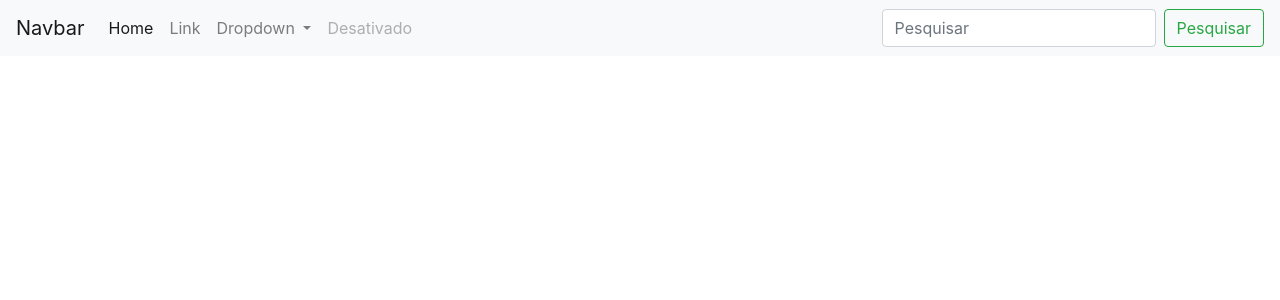
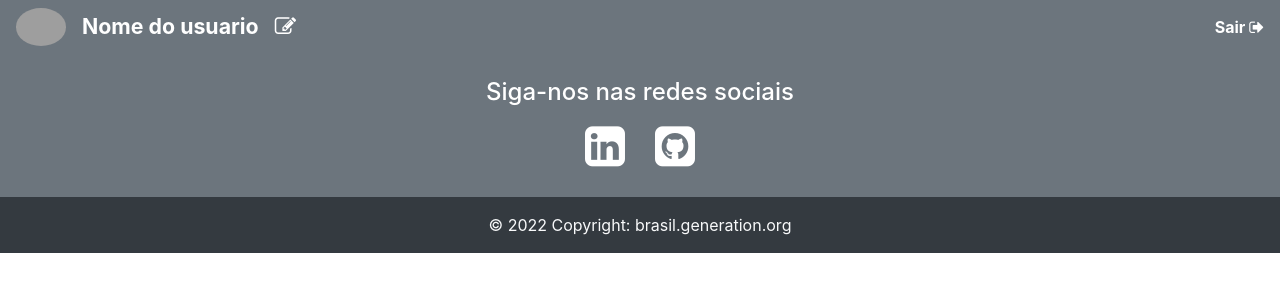
Before and after one commit to Helga2405/Front-End, an Angular app in the folder blogPessoalFrontHA/: page / in a window 1280 px wide. Shown: the top 300 px of the page. Built offline with nearby package versions, Linux system fonts and the light colour scheme; grey boxes are pictures that could not be loaded.

Commit message:
implementação de menu e rodape

```diff
--- a/blogPessoalFrontHA/src/app/app.component.html
+++ b/blogPessoalFrontHA/src/app/app.component.html
@@ -1,40 +1,2 @@
-
-
-
-
-
-  <nav class="navbar navbar-expand-lg navbar-light bg-light">
-    <a class="navbar-brand" href="#">Navbar</a>
-    <button class="navbar-toggler" type="button" data-toggle="collapse" data-target="#conteudoNavbarSuportado" aria-controls="conteudoNavbarSuportado" aria-expanded="false" aria-label="Alterna navegação">
-      <span class="navbar-toggler-icon"></span>
-    </button>
-
-    <div class="collapse navbar-collapse" id="conteudoNavbarSuportado">
-      <ul class="navbar-nav mr-auto">
-        <li class="nav-item active">
-          <a class="nav-link" href="#">Home <span class="sr-only">(página atual)</span></a>
-        </li>
-        <li class="nav-item">
-          <a class="nav-link" href="#">Link</a>
-        </li>
-        <li class="nav-item dropdown">
-          <a class="nav-link dropdown-toggle" href="#" id="navbarDropdown" role="button" data-toggle="dropdown" aria-haspopup="true" aria-expanded="false">
-            Dropdown
-          </a>
-          <div class="dropdown-menu" aria-labelledby="navbarDropdown">
-            <a class="dropdown-item" href="#">Ação</a>
-            <a class="dropdown-item" href="#">Outra ação</a>
-            <div class="dropdown-divider"></div>
-            <a class="dropdown-item" href="#">Algo mais aqui</a>
-          </div>
-        </li>
-        <li class="nav-item">
-          <a class="nav-link disabled" href="#">Desativado</a>
-        </li>
-      </ul>
-      <form class="form-inline my-2 my-lg-0">
-        <input class="form-control mr-sm-2" type="search" placeholder="Pesquisar" aria-label="Pesquisar">
-        <button class="btn btn-outline-success my-2 my-sm-0" type="submit">Pesquisar</button>
-      </form>
-    </div>
-  </nav>
+<app-menu></app-menu>
+<app-rodape></app-rodape>
--- a/blogPessoalFrontHA/src/app/app.module.ts
+++ b/blogPessoalFrontHA/src/app/app.module.ts
@@ -3,10 +3,14 @@ import { BrowserModule } from '@angular/platform-browser';
 
 import { AppRoutingModule } from './app-routing.module';
 import { AppComponent } from './app.component';
+import { MenuComponent } from './menu/menu.component';
+import { RodapeComponent } from './rodape/rodape.component';
 
 @NgModule({
   declarations: [
-    AppComponent
+    AppComponent,
+    MenuComponent,
+    RodapeComponent
   ],
   imports: [
     BrowserModule,
--- /dev/null
+++ b/blogPessoalFrontHA/src/app/menu/menu.component.css
@@ -0,0 +1,7 @@
+.fs-16{
+    font-size: 16pt;
+}
+
+a{
+    cursor: pointer;
+}
--- /dev/null
+++ b/blogPessoalFrontHA/src/app/menu/menu.component.html
@@ -0,0 +1,32 @@
+<nav class="navbar navbar-expand-lg navbar-light bg-secondary">
+
+    <button class="navbar-toggler" type="button" data-toggle="collapse" data-target="#conteudoNavbarSuportado" aria-controls="conteudoNavbarSuportado" aria-expanded="false" aria-label="Alterna navegação">
+      <span class="navbar-toggler-icon"></span>
+    </button>
+
+    <div class="collapse navbar-collapse" id="conteudoNavbarSuportado">
+      <ul class="navbar-nav mr-auto d-flex align-items-center">
+        <li class="nav-item active">
+          <img src="https://www.hallaminternet.com/wp-content/uploads/2020/01/Is-blogging-relevant-anymore.jpeg" alt="Imagem do usuario" width="50px" height= "50px" class= "img-fluid rounded-circle">
+        </li>
+        <li class="nav-item pl-3 font-size: fs-16">
+          <p class="m-0 font-weight-bold text-white">Nome do usuario</p>
+        </li>
+
+        <li class="nav-item pl-3">
+          <a href="">
+            <p class="text-white fs-16 m-0 "><i class="fa fa-pencil-square-o" aria-hidden="true"></i></p>
+          </a>
+        </li>
+      </ul>
+
+      <ul class="navbar-nav ml-auto d-flex align-items-center" >
+        <li class="nav-item pl-3">
+          <a class="m-0 font-weight-bold text-white">Sair <i class="fa fa-sign-out" aria-hidden="true"></i></a>
+
+        </li>
+
+      </ul>
+
+    </div>
+  </nav>
--- /dev/null
+++ b/blogPessoalFrontHA/src/app/menu/menu.component.ts
@@ -0,0 +1,15 @@
+import { Component, OnInit } from '@angular/core';
+
+@Component({
+  selector: 'app-menu',
+  templateUrl: './menu.component.html',
+  styleUrls: ['./menu.component.css']
+})
+export class MenuComponent implements OnInit {
+
+  constructor() { }
+
+  ngOnInit(): void {
+  }
+
+}
--- /dev/null
+++ b/blogPessoalFrontHA/src/app/rodape/rodape.component.css
@@ -0,0 +1,24 @@
+ul.social-network{
+    list-atyle: none;
+    padding: 0;
+    }
+
+    ul.social-network li{
+        display: inline;
+        margin: 0;
+        padding: 5px;
+    }
+
+    .fa{
+        font-size: 35pt;
+        color: white;
+        padding: 10px;
+    }
+
+    .fa-linkedin-square:hover{
+        color:blue;
+    }
+
+    .fa-github-square:hover{
+        color:black;
+    }
--- /dev/null
+++ b/blogPessoalFrontHA/src/app/rodape/rodape.component.html
@@ -0,0 +1,44 @@
+<footer class="page-footer font-small bg-secondary pt-4">
+
+    <div class="container">
+        <div class="row">
+            <div class="col-md-12 d-flex justify-content-center">
+                <h4 class="text-white">Siga-nos nas redes sociais</h4>
+
+            </div>
+        </div>
+
+        <div class="row">
+            <div class="col-md-12 d-flex justify-content-center">
+                <ul class="social-network">
+                    <li>
+                        <a href="https://www.linkedin.com/in/helga-andrade/" target="blank"
+                        class="icoLinkedin">
+                        <i class="fa fa-linkedin-square" aria-hidden="true"></i>
+
+                        </a>
+
+
+                    </li>
+
+                    <li>
+                        <a href="https://github.com/Helga2405" target="blank"
+                         class="icoGithub">
+                         <i class="fa fa-github-square" aria-hidden="true"></i>
+
+                        </a>
+
+                    </li>
+                </ul>
+
+            </div>
+        </div>
+    </div>
+
+    <div class="footer-copyright bg-dark text-center py-3">
+        <span class="text-light"> © 2022 Copyright:</span>
+        <a class="text-light" target="_blank" href="https://brazil.generation.org/"> brasil.generation.org</a>
+
+    </div>
+
+</footer>
--- /dev/null
+++ b/blogPessoalFrontHA/src/app/rodape/rodape.component.ts
@@ -0,0 +1,15 @@
+import { Component, OnInit } from '@angular/core';
+
+@Component({
+  selector: 'app-rodape',
+  templateUrl: './rodape.component.html',
+  styleUrls: ['./rodape.component.css']
+})
+export class RodapeComponent implements OnInit {
+
+  constructor() { }
+
+  ngOnInit(): void {
+  }
+
+}
--- a/blogPessoalFrontHA/src/index.html
+++ b/blogPessoalFrontHA/src/index.html
@@ -6,6 +6,7 @@
   <base href="/">
   <meta name="viewport" content="width=device-width, initial-scale=1">
   <link rel="icon" type="image/x-icon" href="favicon.ico">
+  <link rel="stylesheet" href="http://stackpath.bootstrapcdn.com/font-awesome/4.7.0/css/font-awesome.min.css">
 </head>
 <body>
   <app-root></app-root>
```
Also changed, not shown: 2 other files (tests, documents, lock files or other folders).
